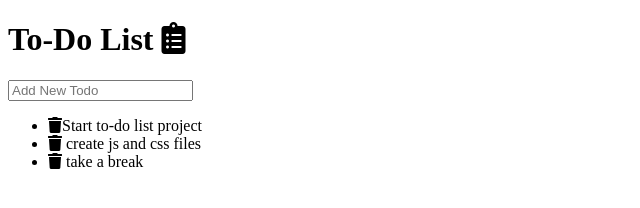
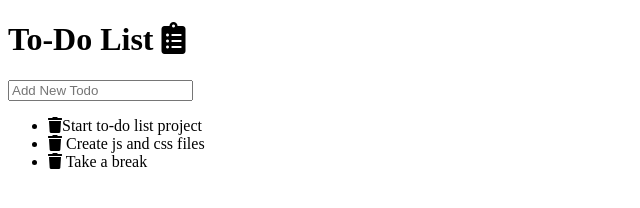
Before and after one commit to m-soro/Todo-List, a plain HTML site: page index.html in a window 1280 px wide. Shown: the full height of the page, 0-640 px from the left. Drawn offline with nearby package versions, Linux system fonts and the light colour scheme.

Commit message:
minor edit to list and links hrefs

```diff
--- a/index.html
+++ b/index.html
@@ -5,7 +5,7 @@
 	<link rel="stylesheet" type="text/css" href="assets/css/todos.css">
 	<link href='https://fonts.googleapis.com/css?family=Roboto:400,700,500' rel='stylesheet' type='text/css'>
 	<link rel="stylesheet" href="https://use.fontawesome.com/releases/v5.13.1/css/all.css" integrity="sha384-xxzQGERXS00kBmZW/6qxqJPyxW3UR0BPsL4c8ILaIWXva5kFi7TxkIIaMiKtqV1Q" crossorigin="anonymous">
-	<script type="text/javascript" src="js/lib/jquery-3.5.1.min.js"></script>
+	<script type="text/javascript" src="assets/js/lib/jquery-3.5.1.min.js"></script>
 </head>
 <body>
 
@@ -15,8 +15,8 @@
 
 	<ul>
 		<li><span><i class="fa fa-trash"></i></span>Start to-do list project</li>
-		<li><span><i class="fa fa-trash"></i></span> create js and css files</li>
-		<li><span><i class="fa fa-trash"></i></span> take a break</li>
+		<li><span><i class="fa fa-trash"></i></span> Create js and css files</li>
+		<li><span><i class="fa fa-trash"></i></span> Take a break</li>
 	</ul>
 </div>
 
```
